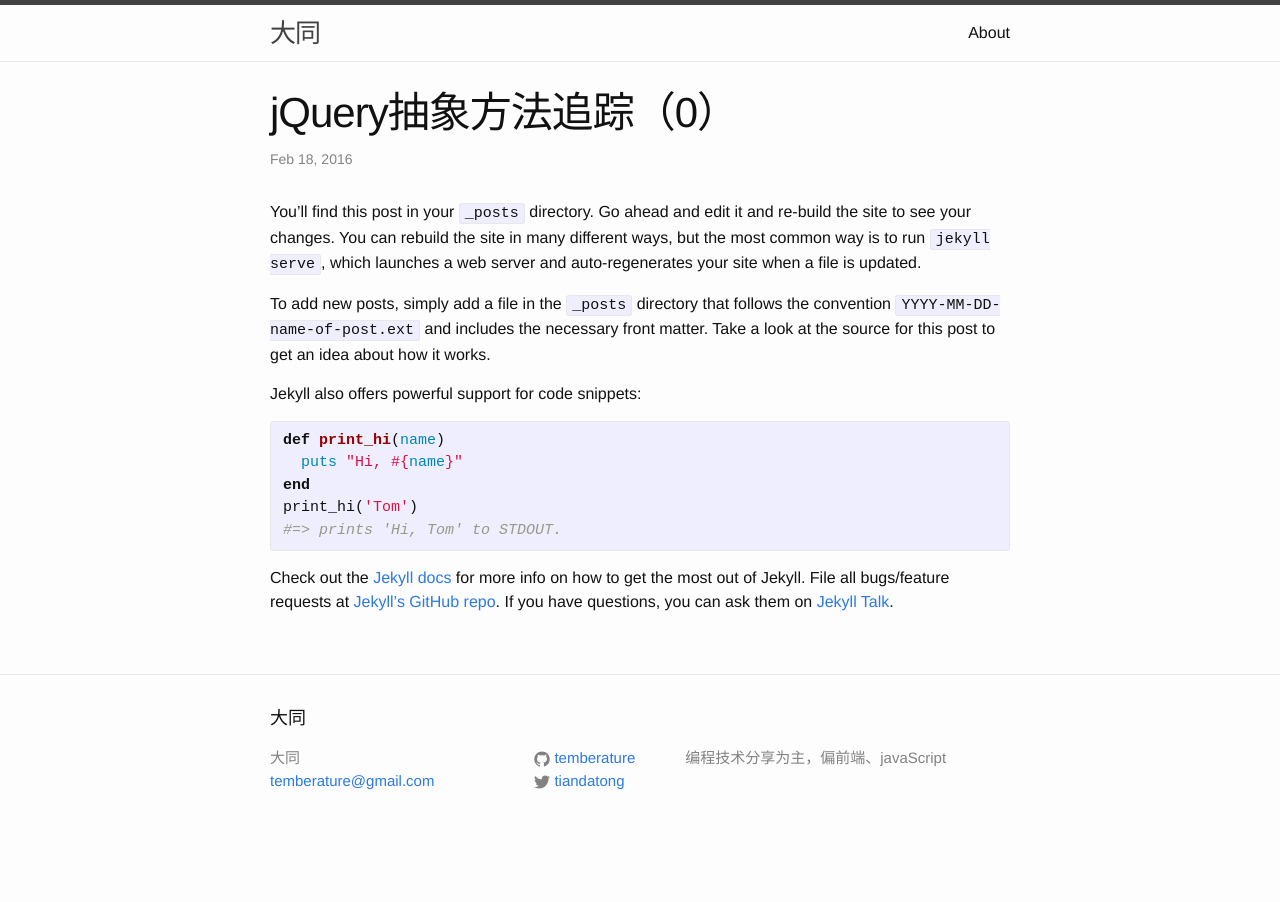
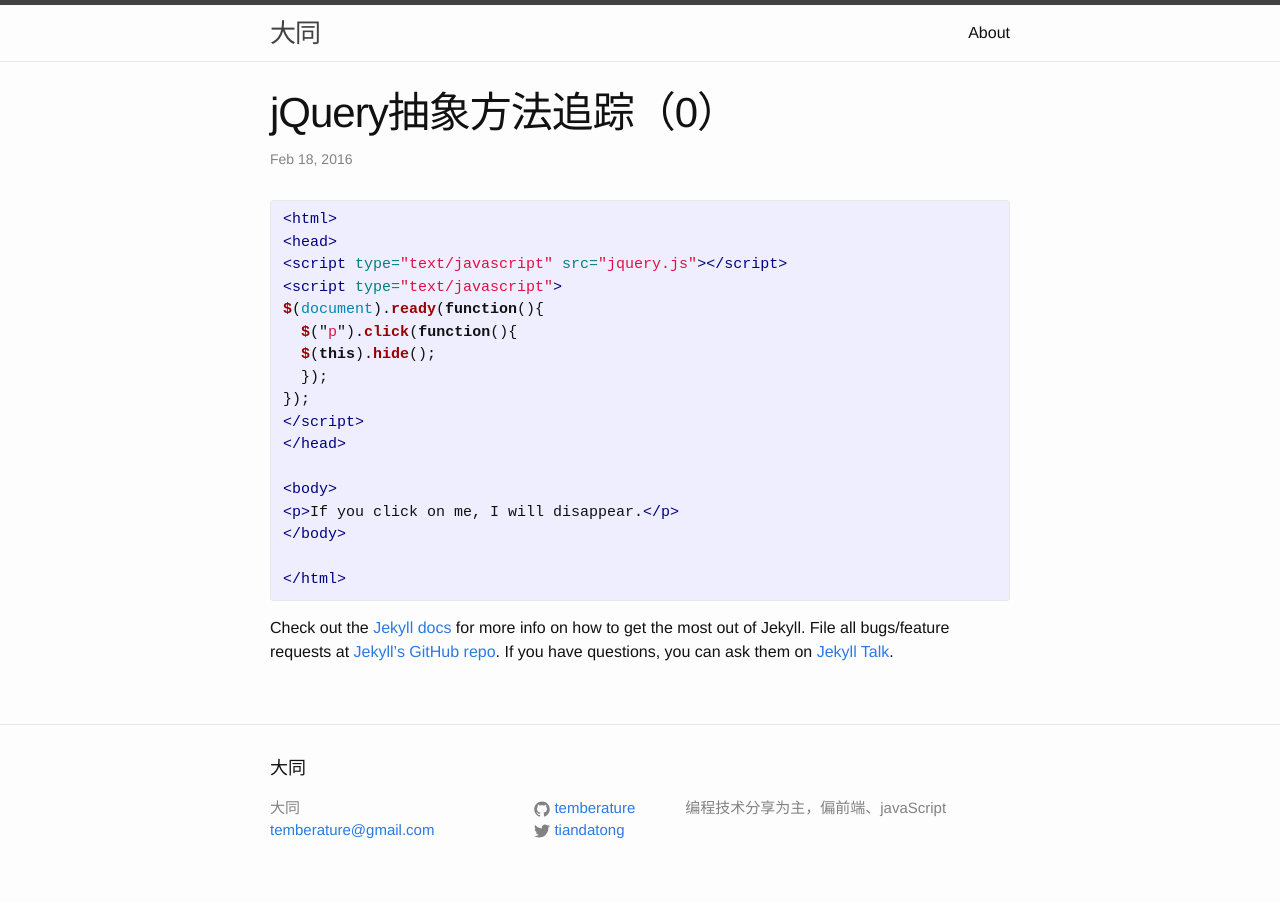
Before and after one commit to temberature/blog, a Jekyll site: the page built from _posts/2016-02-18-jQuery抽象方法追踪（0）.markdown, in a window 1280 px wide. Built offline with Jekyll 4.4.1, drawn with Linux system fonts in a browser that asks for light colours.

Commit message:
edit post

```diff
--- a/_posts/2016-02-18-jQuery抽象方法追踪（0）.markdown
+++ b/_posts/2016-02-18-jQuery抽象方法追踪（0）.markdown
@@ -4,18 +4,26 @@ title:  "jQuery抽象方法追踪（0）"
 date:   2016-02-18 15:30:33 +0800
 categories: jekyll update
 ---
-You’ll find this post in your `_posts` directory. Go ahead and edit it and re-build the site to see your changes. You can rebuild the site in many different ways, but the most common way is to run `jekyll serve`, which launches a web server and auto-regenerates your site when a file is updated.
 
-To add new posts, simply add a file in the `_posts` directory that follows the convention `YYYY-MM-DD-name-of-post.ext` and includes the necessary front matter. Take a look at the source for this post to get an idea about how it works.
 
-Jekyll also offers powerful support for code snippets:
+{% highlight html %}
+<html>
+<head>
+<script type="text/javascript" src="jquery.js"></script>
+<script type="text/javascript">
+$(document).ready(function(){
+  $("p").click(function(){
+  $(this).hide();
+  });
+});
+</script>
+</head>
 
-{% highlight ruby %}
-def print_hi(name)
-  puts "Hi, #{name}"
-end
-print_hi('Tom')
-#=> prints 'Hi, Tom' to STDOUT.
+<body>
+<p>If you click on me, I will disappear.</p>
+</body>
+
+</html>
 {% endhighlight %}
 
 Check out the [Jekyll docs][jekyll-docs] for more info on how to get the most out of Jekyll. File all bugs/feature requests at [Jekyll’s GitHub repo][jekyll-gh]. If you have questions, you can ask them on [Jekyll Talk][jekyll-talk].
```
